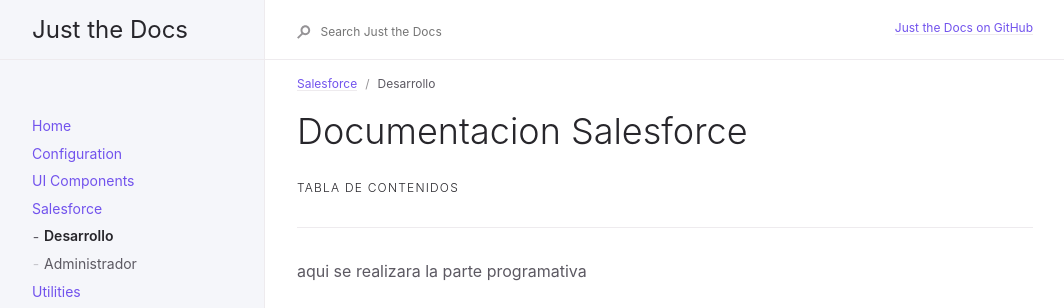
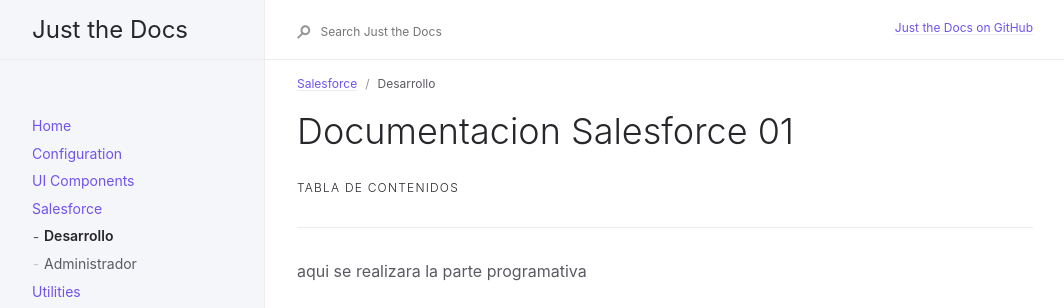
Before and after one commit to abeltranes/abeltranes.github.io, a Jekyll site: the page built from docs/salesforce/doc01.md, in a window 1280 px wide. Shown: the top 308 px of the page, without its empty margins (91-1155 px from the left). Built offline with Jekyll 4.4.1, drawn with Linux system fonts in a browser that asks for light colours.

Commit message:
Update doc01.md

```diff
--- a/docs/salesforce/doc01.md
+++ b/docs/salesforce/doc01.md
@@ -5,7 +5,7 @@ parent: Salesforce
 nav_order: 3
 ---
 
-# Documentacion Salesforce
+# Documentacion Salesforce 01
 {: .no_toc }
 
 ## Tabla de contenidos
```
